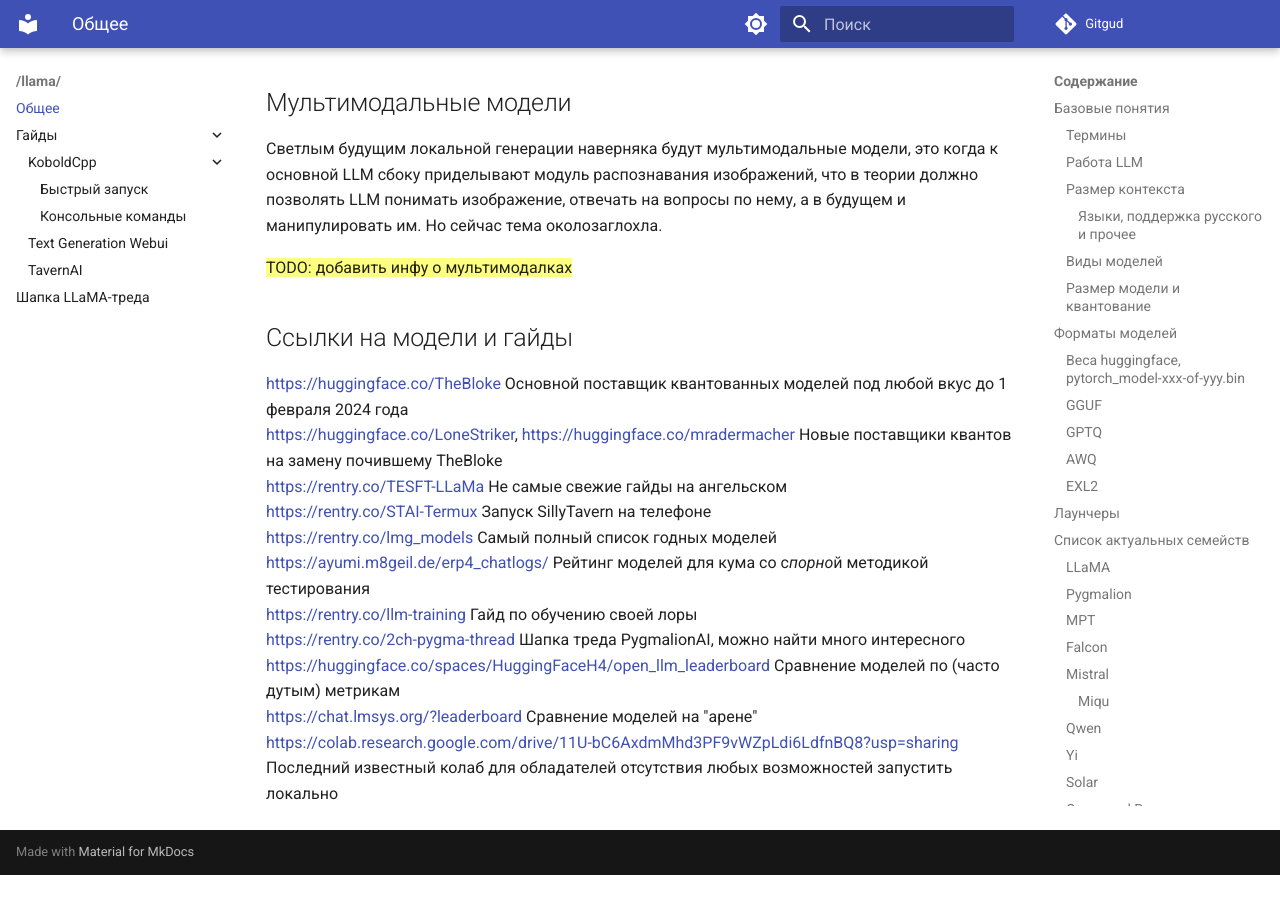
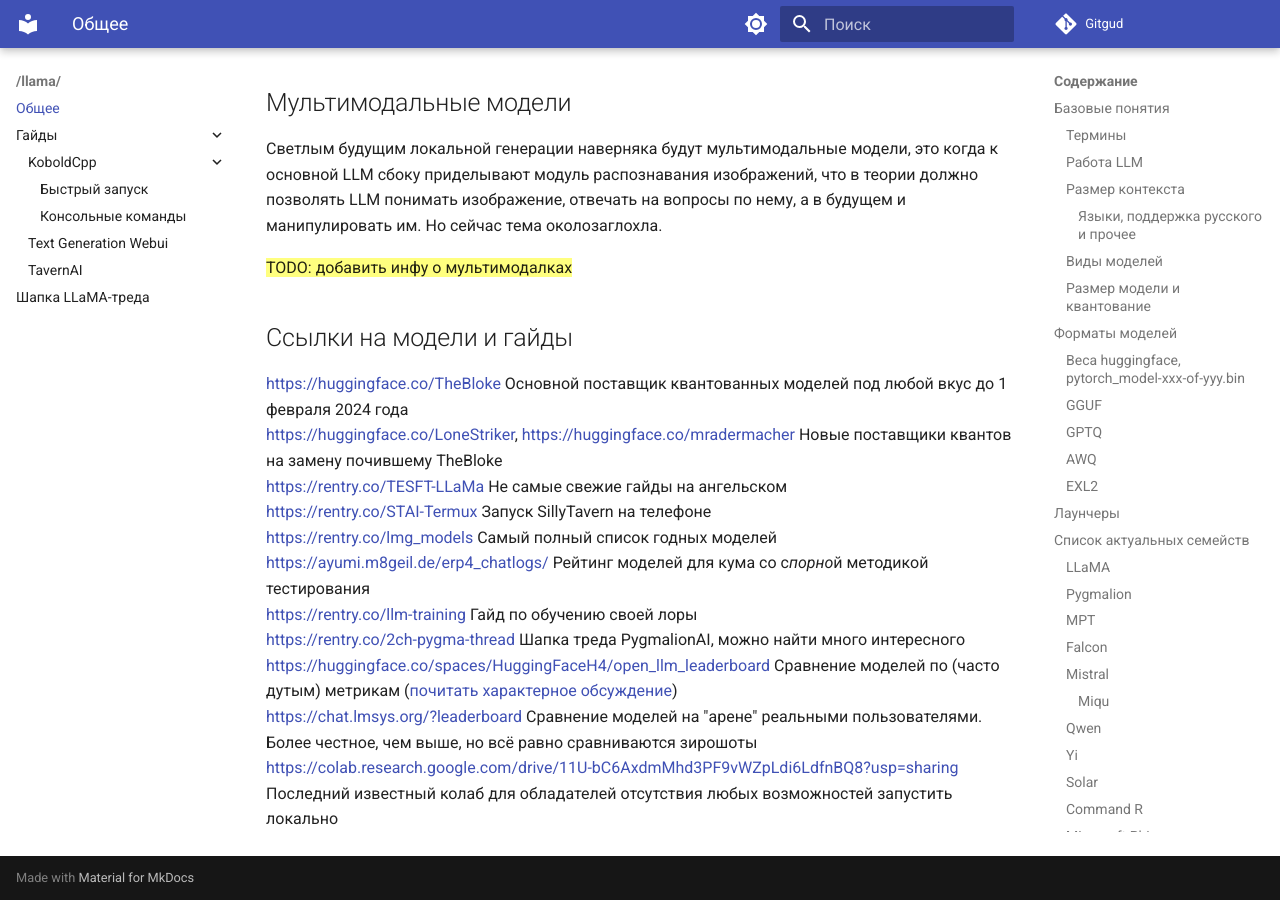
Before and after one commit to 2ch-ai/wiki, an MkDocs documentation site: the page built from docs/llama/index.md, in a window 1280 px wide and 900 px high, scrolled down 12163 px. Built offline with MkDocs 1.6.1 and Material for MkDocs 9.7.7, drawn with Linux system fonts in a browser that asks for light colours; before the commit the page ends 13038 px from its top, so only the background shows below that.

Commit message:
Update file index.md

```diff
--- a/docs/llama/index.md
+++ b/docs/llama/index.md
@@ -252,6 +252,6 @@
 <https://ayumi.m8geil.de/erp4_chatlogs/> Рейтинг моделей для кума со с*порно*й методикой тестирования
 <https://rentry.co/llm-training> Гайд по обучению своей лоры
 <https://rentry.co/2ch-pygma-thread> Шапка треда PygmalionAI, можно найти много интересного
-<https://huggingface.co/spaces/HuggingFaceH4/open_llm_leaderboard> Сравнение моделей по (часто дутым) метрикам
-<https://chat.lmsys.org/?leaderboard> Сравнение моделей на "арене"
+<https://huggingface.co/spaces/HuggingFaceH4/open_llm_leaderboard> Сравнение моделей по (часто дутым) метрикам ([почитать характерное обсуждение](https://huggingface.co/CausalLM/34b-beta/discussions/5))
+<https://chat.lmsys.org/?leaderboard> Сравнение моделей на "арене" реальными пользователями. Более честное, чем выше, но всё равно сравниваются зирошоты
 <https://colab.research.google.com/drive/11U-bC6AxdmMhd3PF9vWZpLdi6LdfnBQ8?usp=sharing> Последний известный колаб для обладателей отсутствия любых возможностей запустить локально
```
